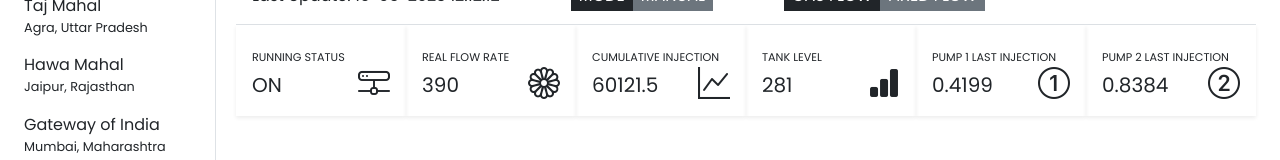
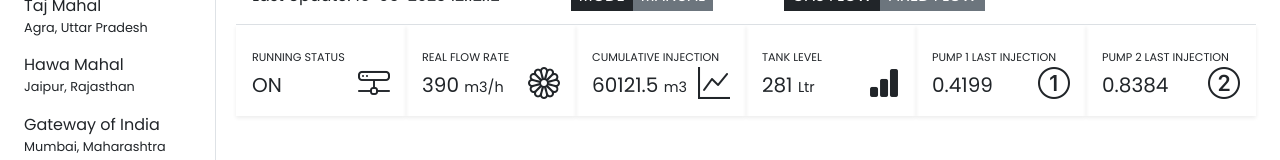
Before and after one commit to asif-sidd9768/Scada, a React (Vite) app: page /dash/1 in a window 1280 px wide. Shown: the part 177-337 px from the top of the page. Built offline with nearby package versions, Linux system fonts and the light colour scheme.

Commit message:
Added unit

```diff
--- a/src/components/DetailDashboard/DetailDashboard.jsx
+++ b/src/components/DetailDashboard/DetailDashboard.jsx
@@ -23,9 +23,9 @@
       </div>
       <div className="d-flex border-top">
         <SummaryCard name="RUNNING STATUS" value="ON" icon="hdd-network" />
-        <SummaryCard name="REAL FLOW RATE" value="390" icon="flower1" />
-        <SummaryCard name="CUMULATIVE INJECTION" value="60121.5" icon="graph-up" />
-        <SummaryCard name="TANK LEVEL" value="281" icon="bar-chart-fill" />
+        <SummaryCard name="REAL FLOW RATE" value="390" icon="flower1" unit="m3/h" />
+        <SummaryCard name="CUMULATIVE INJECTION" value="60121.5" icon="graph-up" unit="m3" />
+        <SummaryCard name="TANK LEVEL" value="281" icon="bar-chart-fill" unit="Ltr" />
         <SummaryCard name="PUMP 1 LAST INJECTION" value="0.4199" icon="1-circle" />
         <SummaryCard name="PUMP 2 LAST INJECTION" value="0.8384" icon="2-circle" />
       </div>
--- a/src/components/DetailDashboard/SummaryCard/SummaryCard.css
+++ b/src/components/DetailDashboard/SummaryCard/SummaryCard.css
@@ -12,3 +12,7 @@
   right: 1rem;
   bottom: 0.5rem;
 }
+
+.summary-card-unit-text {
+  font-size: 0.9rem;
+}
--- a/src/components/DetailDashboard/SummaryCard/SummaryCard.jsx
+++ b/src/components/DetailDashboard/SummaryCard/SummaryCard.jsx
@@ -1,13 +1,13 @@
 import "./SummaryCard.css"
 
-const SummaryCard = ({name, value, icon}) => {
+const SummaryCard = ({name, value, icon, unit=null}) => {
   return (
     <div className="py-3 shadow-sm d-inline-block col-md-2 position-relative">
       <div className="d-flex">
         <span className="summary-card-icon"><i className={`bi bi-${icon} fs-2`}></i></span>
         <div className="px-3 mt-2">
           <p className="summary-card-name">{name}</p>
-          <p className="fs-5 mt-1">{value}</p>
+          <p className="fs-5 mt-1">{value} <span className="summary-card-unit-text">{unit}</span></p>
         </div>
       </div>
     </div>
```
